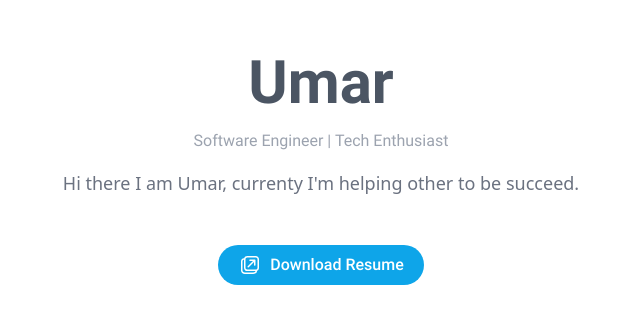
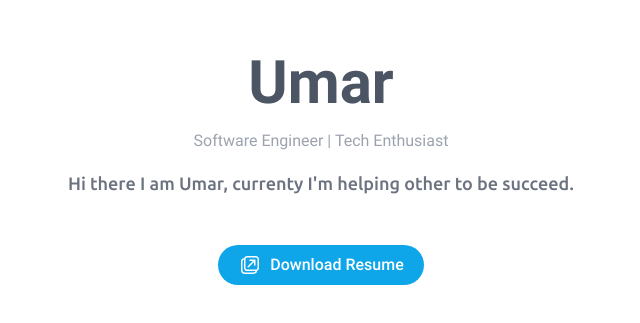
Before and after one commit to umardev500/umardev500.github.io, a React (Vite) app: page / in a window 1280 px wide. Shown: the part 231-554 px from the top of the page, without its empty margins (319-959 px from the left). Built offline with nearby package versions, Linux system fonts and the light colour scheme.

Commit message:
use ubuntu font

```diff
--- a/src/pages/home/Home.tsx
+++ b/src/pages/home/Home.tsx
@@ -10,7 +10,7 @@ export const Home: React.FC = () => {
                         <div className="flex flex-col gap-4 items-center">
                             <div className="roboto font-semibold text-6xl text-gray-600">Umar</div>
                             <div className="roboto text-gray-400">Software Engineer | Tech Enthusiast</div>
-                            <div className="text-center text-gray-500 font-medium text-lg">Hi there I am Umar, currenty I'm helping other to be succeed.</div>
+                            <div className="ubuntu text-center text-gray-500 font-medium text-lg">Hi there I am Umar, currenty I'm helping other to be succeed.</div>
 
                             <div className="flex gap-2 mt-8">
                                 <a
```
